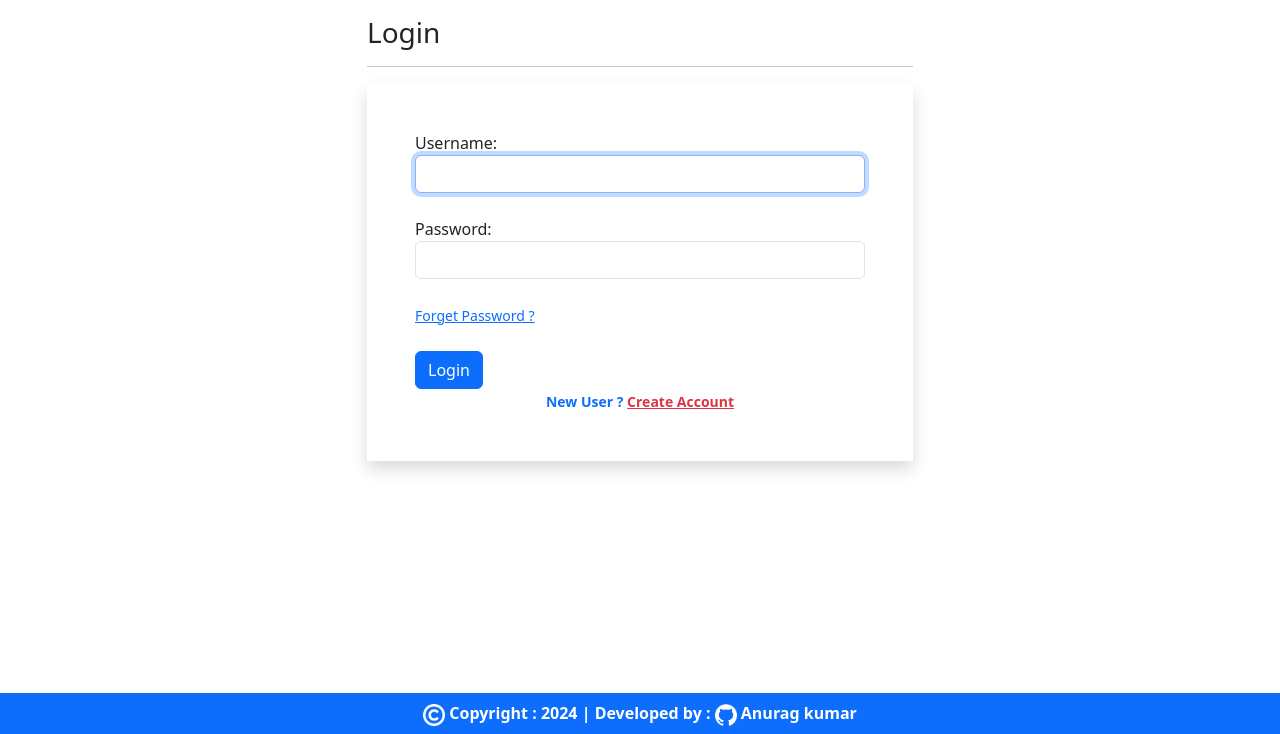
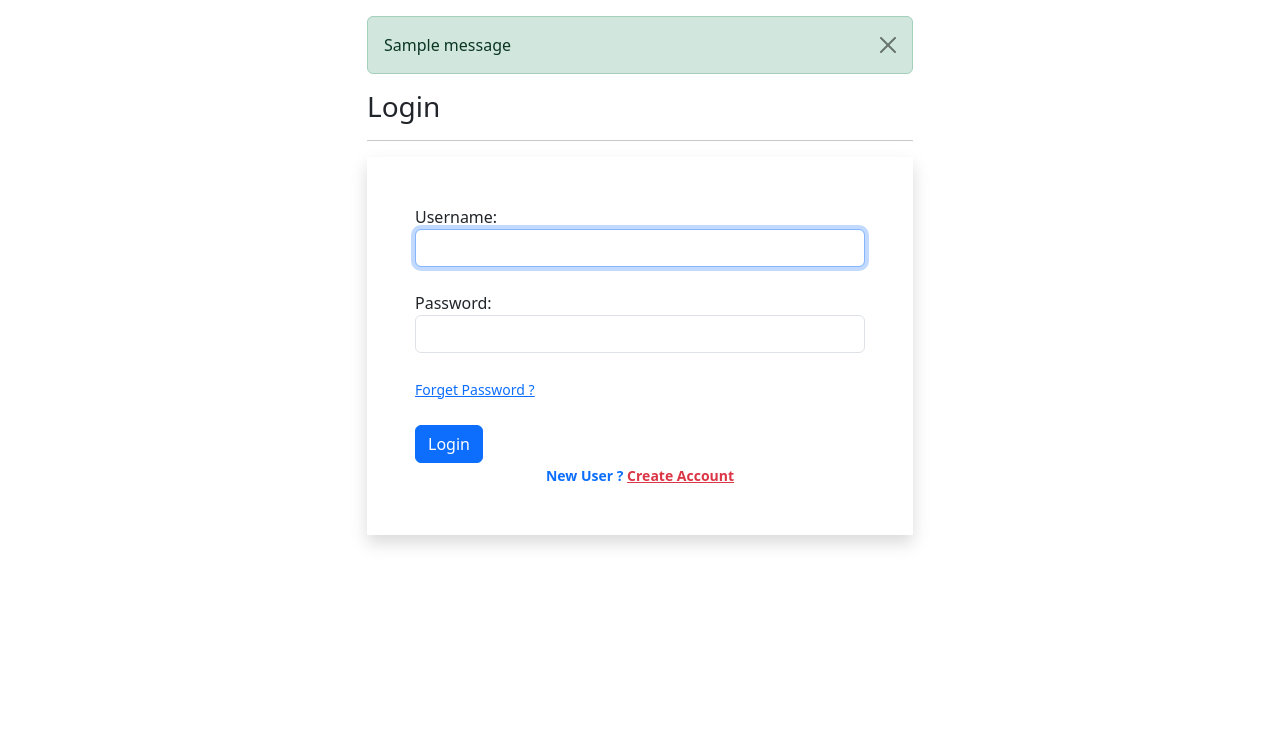
Before and after one commit to anuragk27/SuperMart, a Django app: page /accounts/login/ in a window 1280 px wide. Shown: the part 66-800 px from the top of the page. Run offline with Django 5.2, Linux system fonts and the light colour scheme; one stand-in notice (Sample message) is shown; some libraries are stand-ins or nearby versions.

Commit message:
login updates and fixes

```diff
--- a/ecom/app/templates/app/addtocart.html
+++ b/ecom/app/templates/app/addtocart.html
@@ -58,7 +58,7 @@
                 </div>
             </div>
           </div>
-          {% else %}
+        {% else %}
             <h1 class="text-center mb-5" >Cart is Empty</h1>
         {% endif %}
     </div>
--- a/ecom/app/templates/app/base.html
+++ b/ecom/app/templates/app/base.html
@@ -117,9 +117,9 @@
       {% block main-content %}{% endblock main-content %}
       {% block payment-gateway %}{% endblock payment-gateway %}
 
-      <footer class="container-fluid fixed-bottom bg-primary text-center p-2 mt-5 fw-bold text-white">
-        <img src="../../static/app/images/cc.png" width="22px" alt=""> Copyright : 2024 | Developed by : <img  src="../../static/app/images/git.png" width="22px" alt=""> <a class="text-white link-offset-2 link-underline link-underline-opacity-0 " href="https://github.com/anuragk27"> Anurag kumar</a>
-      </footer>
+      <!-- <footer class="container-fluid fixed-bottom bg-primary text-center p-2 mt-5 fw-bold text-white"> -->
+        <!-- <img src="../../static/app/images/cc.png" width="22px" alt=""> Copyright : 2024 | Developed by : <img  src="../../static/app/images/git.png" width="22px" alt=""> <a class="text-white link-offset-2 link-underline link-underline-opacity-0 " href="https://github.com/anuragk27"> Anurag kumar</a> -->
+      <!-- </footer> -->
 
 
     <script src="https://cdn.jsdelivr.net/npm/@popperjs/core@2.11.8/dist/umd/popper.min.js" integrity="sha384-I7E8VVD/ismYTF4hNIPjVp/Zjvgyol6VFvRkX/vR+Vc4jQkC+hVqc2pM8ODewa9r" crossorigin="anonymous"></script>
--- a/ecom/app/templates/app/empty.html
+++ b/ecom/app/templates/app/empty.html
@@ -4,7 +4,7 @@
 {% block main-content %}
   <div class="container my-5">
     <div class="row">
-        <h3 class="text-center">Yoh have no Product in Your Cart</h3>
+        <h2 class="text-center">Cart is Empty</h2>
         <div class="text-center">
             <img src="{% static 'app/images/' %}" alt="" class="img-fluid img-thumbnail w-25">
         </div>
--- a/ecom/app/templates/app/login.html
+++ b/ecom/app/templates/app/login.html
@@ -6,11 +6,30 @@
 <div class="container">
     <div class="row my-3">
       <div class="col-sm-6 offset-sm-3">
+        <!-- Display success messages here -->
+        {% if messages %}
+        <div>
+            {% for message in messages %}
+                <div class="alert alert-{{ message.tags }} alert-dismissible fade show" role="alert">
+                    {{ message }}
+                    <button type="button" class="btn-close" data-bs-dismiss="alert" aria-label="Close"></button>
+                </div>
+            {% endfor %}
+        </div>
+        {% endif %}
+
         <h3>Login</h3>
         <hr>
 
         <form action="" method="post" novalidate class="shadow p-5">
           {% csrf_token %}
+
+          {% if form.non_field_errors %}
+            {% for error in form.non_field_errors %}
+                <p class="alert alert-danger my-3">{{error}}</p>
+            {% endfor %}
+          {% endif %}
+
           {% for fm in form %}
             {{fm.label_tag}}{{fm}} <small class="text-danger">{{fm.errors|striptags}}</small>
             <br>
@@ -24,11 +43,7 @@
               class="text-danger">Create Account</a></small>
           </div>
 
-          {% if form.non_field_errors %}
-            {% for error in form.non_field_errors %}
-                <p class="alert alert-danger my-3">{{error}}</p>
-            {% endfor %}
-          {% endif %}
+
         </form>
       </div>
     </div>
--- a/ecom/app/views.py
+++ b/ecom/app/views.py
@@ -178,6 +178,7 @@ class CustomerRegistrationView(View):
         if form.is_valid():
             form.save()
             messages.success(request,"Congratulations!User Register Successfull")
+            return redirect("login")
         else:
             messages.warning(request,"Invalid Input Data")
         return render(request,'app/customerregistration.html',locals())
@@ -210,6 +211,7 @@ class ProfileView(View):
             zipcode = zipcode)
             reg.save()
             messages.success(request,"Congratulations! Profile Save Successfully ")
+            return redirect("address")
         else:
             messages.warning(request,"Invalid Input Data")
         return render(request,'app/profile.html',locals())
```
Also changed, not shown: ecom/app/templates/app/address.html (+11 -1 lines), ecom/app/templates/app/customerregistration.html (+10 -7 lines), ecom/app/templates/app/orders.html (+4 -4 lines), ecom/app/templates/app/profile.html (+12 -12 lines), ecom/app/templates/app/wishlist.html (+8 -1 lines), ecom/db.sqlite3.
